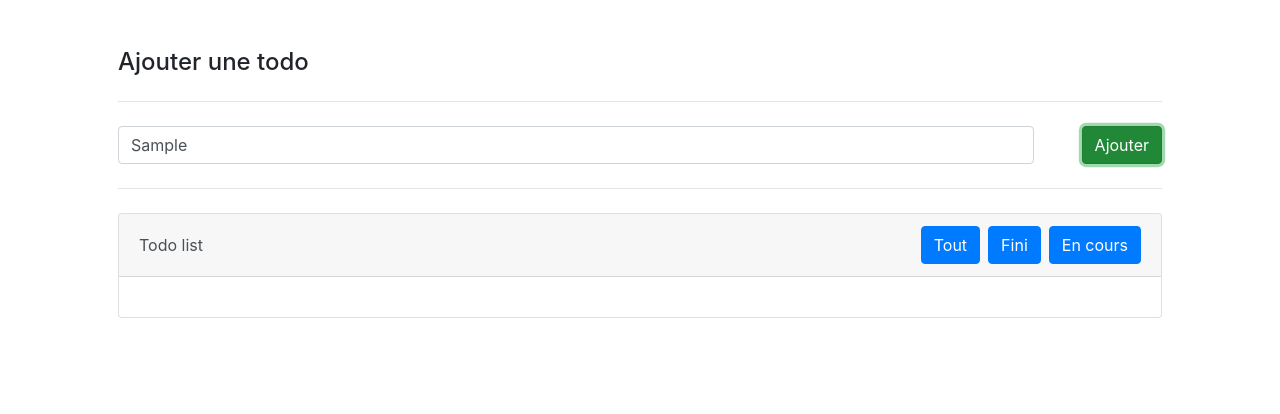
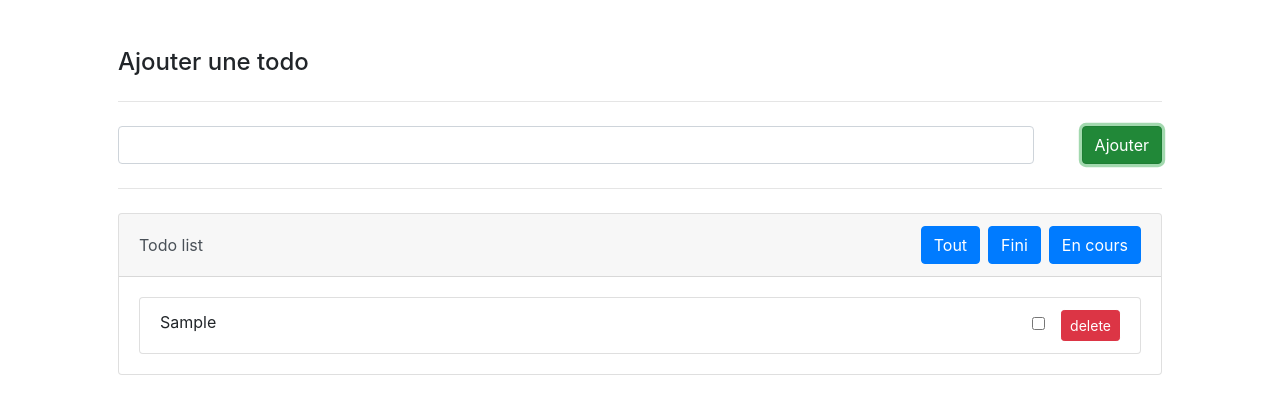
Before and after one commit to hassanrobleh/Todolist-avec-React, a React (Create React App) app: page / in a window 1280 px wide. Both pictures are taken after typing "Sample" into the empty fields and a click on the button "Ajouter". Shown: the top 414 px of the page. Built offline with nearby package versions, Linux system fonts and the light colour scheme.

Commit message:
finalisation todolist

```diff
--- a/src/components/AddTodo.js
+++ b/src/components/AddTodo.js
@@ -1,12 +1,31 @@
-import React from "react";
+import React, { Component } from "react";
+import { connect } from "react-redux";
+import { addTodo } from "../store/actions";
 
-const AddTodo = (props) => {
-  return (
-    <div className="d-flex mb-4">
-      <input type="text" className="form-control mr-5" />
-      <button className="btn btn-success">Ajouter</button>
-    </div>
-  );
-};
+class AddTodo extends Component {
+  constructor(props) {
+    super(props);
+    this.input = React.createRef();
+  }
 
-export default AddTodo;
+  submitTodo = () => {
+    this.props.addTodo({
+      name: this.input.current.value,
+      done: false,
+    });
+    this.input.current.value = "";
+  };
+
+  render() {
+    return (
+      <div className="d-flex mb-4">
+        <input ref={this.input} type="text" className="form-control mr-5" />
+        <button onClick={this.submitTodo} className="btn btn-success">
+          Ajouter
+        </button>
+      </div>
+    );
+  }
+}
+
+export default connect(null, { addTodo })(AddTodo);
--- a/src/components/TodoItem.js
+++ b/src/components/TodoItem.js
@@ -1,12 +1,28 @@
 import React from "react";
 
-const TodoItem = ({todo}) => {
+const TodoItem = ({ todo, toggleTodo, deleteTodo }) => {
   return (
-    <li className="list-group-item d-flex flex-row justify-content-between">
-      <span>{ todo.name }</span>
+    <li
+      onClick={toggleTodo}
+      className="list-group-item d-flex flex-row justify-content-between"
+    >
+      <span>{todo.name}</span>
       <span>
-        <input className="mx-3" type="checkbox" />
-        <button className="btn btn-sm btn-danger">delete</button>
+        <input
+          className="mx-3"
+          checked={todo.done}
+          onChange={() => {}}
+          type="checkbox"
+        />
+        <button
+          onClick={(e) => {
+            e.stopPropagation();
+            deleteTodo();
+          }}
+          className="btn btn-sm btn-danger"
+        >
+          delete
+        </button>
       </span>
     </li>
   );
--- a/src/components/TodoList.js
+++ b/src/components/TodoList.js
@@ -1,18 +1,27 @@
 import React from "react";
 import TodoItem from "./TodoItem";
 import { connect } from "react-redux";
-import { visibilityFilter } from "../store/actions";
+import { visibilityFilter, toggleTodo, deleteTodo } from "../store/actions";
 
-const TodoList = ({ todos }) => {
+const TodoList = ({ todos, deleteTodo, toggleTodo }) => {
+  // console.log('test');
   return (
     <ul className="list-group">
-      {todos.state &&
-        todos.todos.map((t) => <TodoItem keys={t.name} todos={t} />)}
+      {todos &&
+        todos.map((t, i) => (
+          <TodoItem
+            key={t.name}
+            todo={t}
+            deleteTodo={() => deleteTodo(i)}
+            toggleTodo={() => toggleTodo(i)}
+          />
+        ))}
     </ul>
   );
 };
 
-export default connect((state) => {
+export default connect(
+  (state) => {
     //console.log({ state });
     const filter = state.filter;
     let todos;
@@ -33,4 +42,9 @@
     return {
       todos,
     };
-})(TodoList);
+  },
+  {
+    toggleTodo,
+    deleteTodo,
+  }
+)(TodoList);
```
Lines whose indentation alone changed are shown as unchanged.
